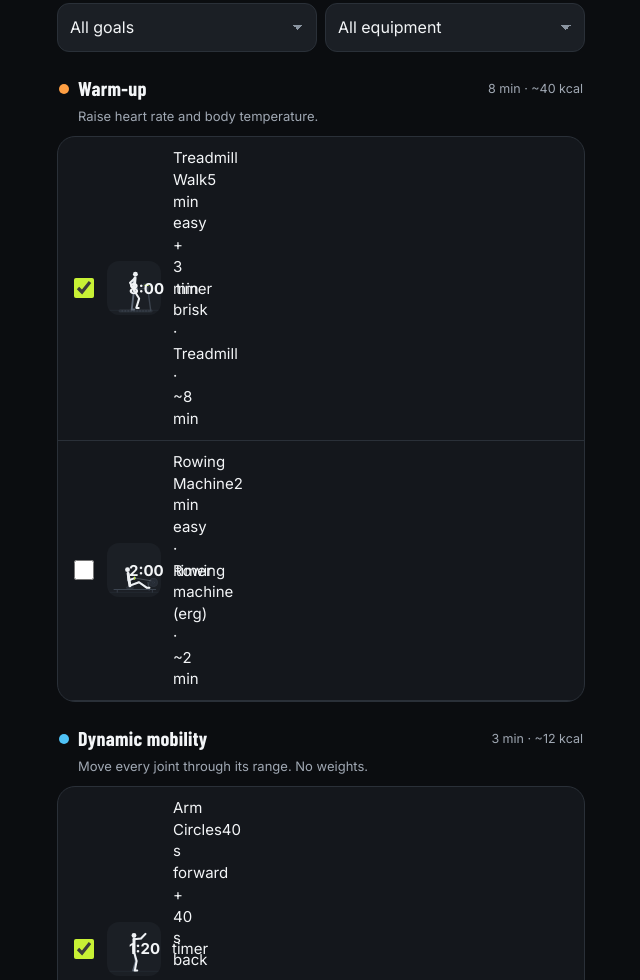
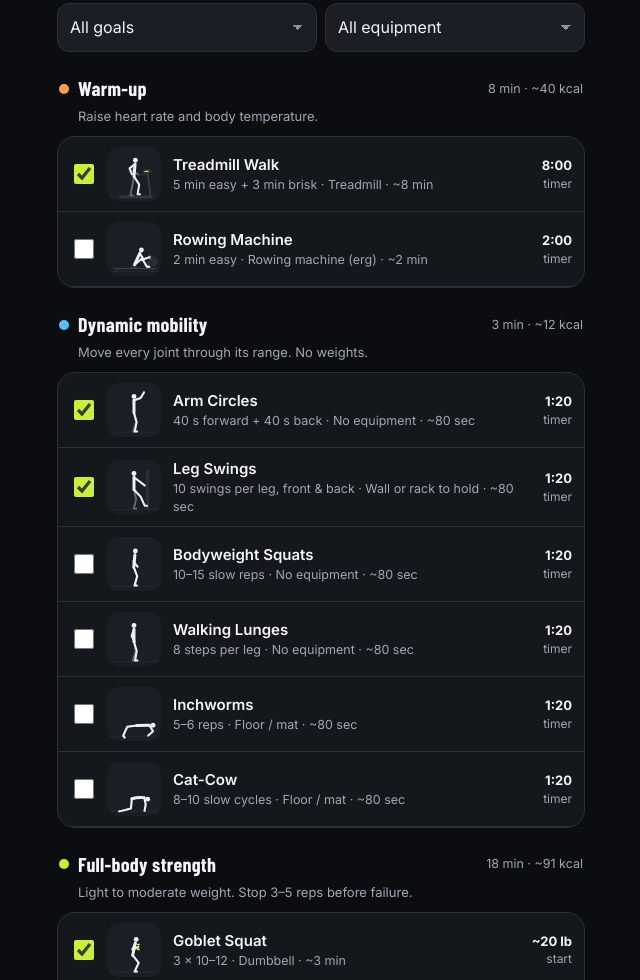
Before and after one commit to BrightWebs/Brixie-Workouts, a plain HTML site: page index.html in a window 1280 px wide. Shown: the part 989-1969 px from the top of the page, without its empty margins (319-959 px from the left). Drawn offline with nearby package versions, Linux system fonts and the light colour scheme; animation ran at ten frames a second.

Commit message:
Fix exercise row overlap and animate list previews
Co-authored-by: Copilot <223556219+Copilot@users.noreply.github.com>

```diff
--- a/index.html
+++ b/index.html
@@ -212,10 +212,14 @@ select.field{appearance:none;-webkit-appearance:none;background-image:linear-gra
 .plan-tools .search{flex:1}
 .plan-item{display:flex;align-items:center;gap:8px;flex:none}
 .plan-item input{width:20px;height:20px;accent-color:var(--ac)}
-.library-item{display:flex;align-items:center;gap:10px;padding:10px 12px;border-bottom:1px solid var(--ln)}
+.library-item{display:grid;grid-template-columns:auto minmax(0,1fr) auto;align-items:center;gap:10px;padding:10px 12px;border-bottom:1px solid var(--ln)}
 .library-item:last-child{border-bottom:0}
 .library-item .item-open{flex:1;min-width:0;display:flex;align-items:center;gap:12px;padding:0;border:0;background:none;text-align:left}
 .library-item .item-open .rt{flex:1;min-width:0}
+.library-item .rn{display:block;font-weight:600;overflow-wrap:anywhere}
+.library-item .rs{display:block;font-size:12.5px;color:var(--mu);overflow-wrap:anywhere}
+.library-item .rr{max-width:80px;font-size:12px;color:var(--mu);text-align:right;overflow-wrap:anywhere}
+.library-item .rr b{display:block;color:var(--tx);font-size:13px}
 .stage-note{background:var(--s2);border-radius:12px;padding:10px 12px;margin:8px 0;font-size:13px;color:var(--mu)}
 .catalog-grid{display:grid;grid-template-columns:repeat(2,minmax(0,1fr));gap:10px}
 .catalog-card{background:var(--s1);border:1px solid var(--ln);border-radius:16px;padding:14px;min-width:0}
@@ -702,7 +706,7 @@ function frame(ts){
   requestAnimationFrame(frame);
 }
 const animSVG=(id,cls)=>`<svg class="anim" data-ex="${id}" viewBox="0 0 200 200" role="img" aria-label="${esc(EXI[id].name)} animation"></svg>`;
-const thumbSVG=e=>`<svg class="thumb" viewBox="0 0 200 200" aria-hidden="true">${figSVG(e,.32)}</svg>`;
+const thumbSVG=e=>`<svg class="thumb anim" data-ex="${e.id}" viewBox="0 0 200 200" aria-hidden="true">${figSVG(e,.32)}</svg>`;
 
 /* ================= routing ================= */
 let VIEW='today';
@@ -780,7 +784,7 @@ function vToday(){
   for(const k in SEC){const s=SEC[k];
     h+=`<div class="sech"><div class="t"><span class="dot" style="--c:${s.c}"></span><h3>${s.name}</h3></div><div class="m">${Math.round(secMin(k))} min · ~${secKcal(k)} kcal</div></div><div class="secdesc">${s.desc}</div><div class="list">`;
     EX.filter(e=>e.sec===k).forEach(e=>{const l=lastFor(e.id);
-      h+=`<div class="library-item" data-ex-search="${e.id}"><label class="plan-item" title="Add ${esc(e.name)} to your session"><input type="checkbox" ${DB.plan.selected.includes(e.id)?'checked':''} onchange="togglePlan('${e.id}',this.checked)" aria-label="Add ${esc(e.name)} to plan"></label><button class="item-open" onclick="openEx('${e.id}')">${thumbSVG(e)}<span class="rt"><span class="rn">${esc(e.name)}</span><span class="rs">${esc(rxStr(e))} · ${esc(e.equip)} · ~${e.min<2?Math.round(e.min*60)+' sec':e.min+' min'}</span></span></button><span class="item rr">${l?`<b>${esc(bestSetStr(e,l))}</b>last time`:e.type==='time'?`<b>${fmtT(e.dur)}</b>timer`:e.w?`<b>~${e.w} lb</b>start`:'<b>BW</b>bodyweight'}</span></div>`});
+      h+=`<div class="library-item" data-ex-search="${e.id}"><label class="plan-item" title="Add ${esc(e.name)} to your session"><input type="checkbox" ${DB.plan.selected.includes(e.id)?'checked':''} onchange="togglePlan('${e.id}',this.checked)" aria-label="Add ${esc(e.name)} to plan"></label><button class="item-open" onclick="openEx('${e.id}')">${thumbSVG(e)}<span class="rt"><span class="rn">${esc(e.name)}</span><span class="rs">${esc(rxStr(e))} · ${esc(e.equip)} · ~${e.min<2?Math.round(e.min*60)+' sec':e.min+' min'}</span></span></button><span class="rr">${l?`<b>${esc(bestSetStr(e,l))}</b>last time`:e.type==='time'?`<b>${fmtT(e.dur)}</b>timer`:e.w?`<b>~${e.w} lb</b>start`:'<b>BW</b>bodyweight'}</span></div>`});
     h+=`<p class="empty hidden" data-ex-empty="${k}">No ${esc(s.name.toLowerCase())} moves match that search.</p>`;
     h+='</div>'}
   h+=`<p class="small muted" style="margin:18px 4px">Tap any move to see its exercise-specific animation, setup, cues, breathing and safety notes. You can also browse the Machines guide for equipment-specific setup tips.</p>`;
```
